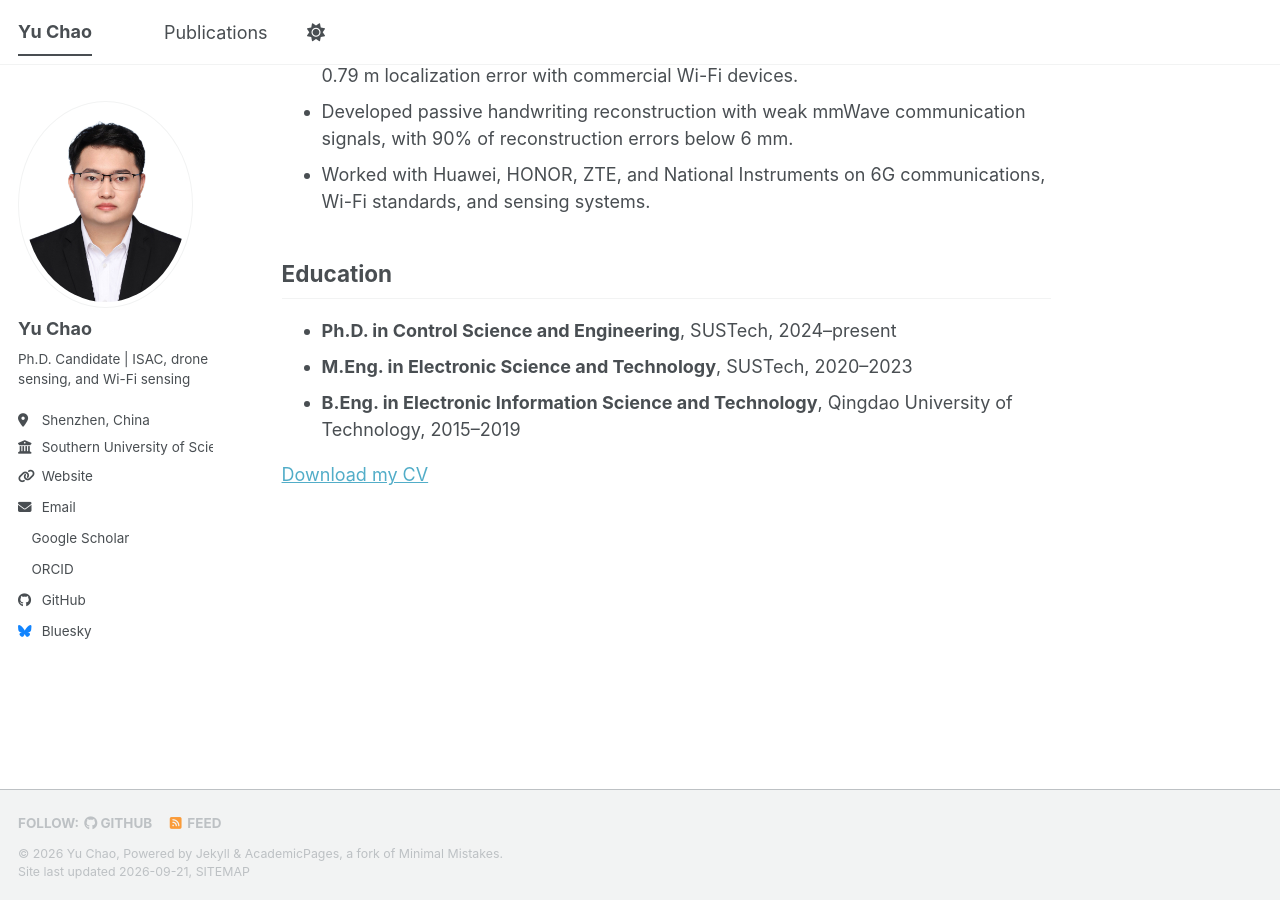
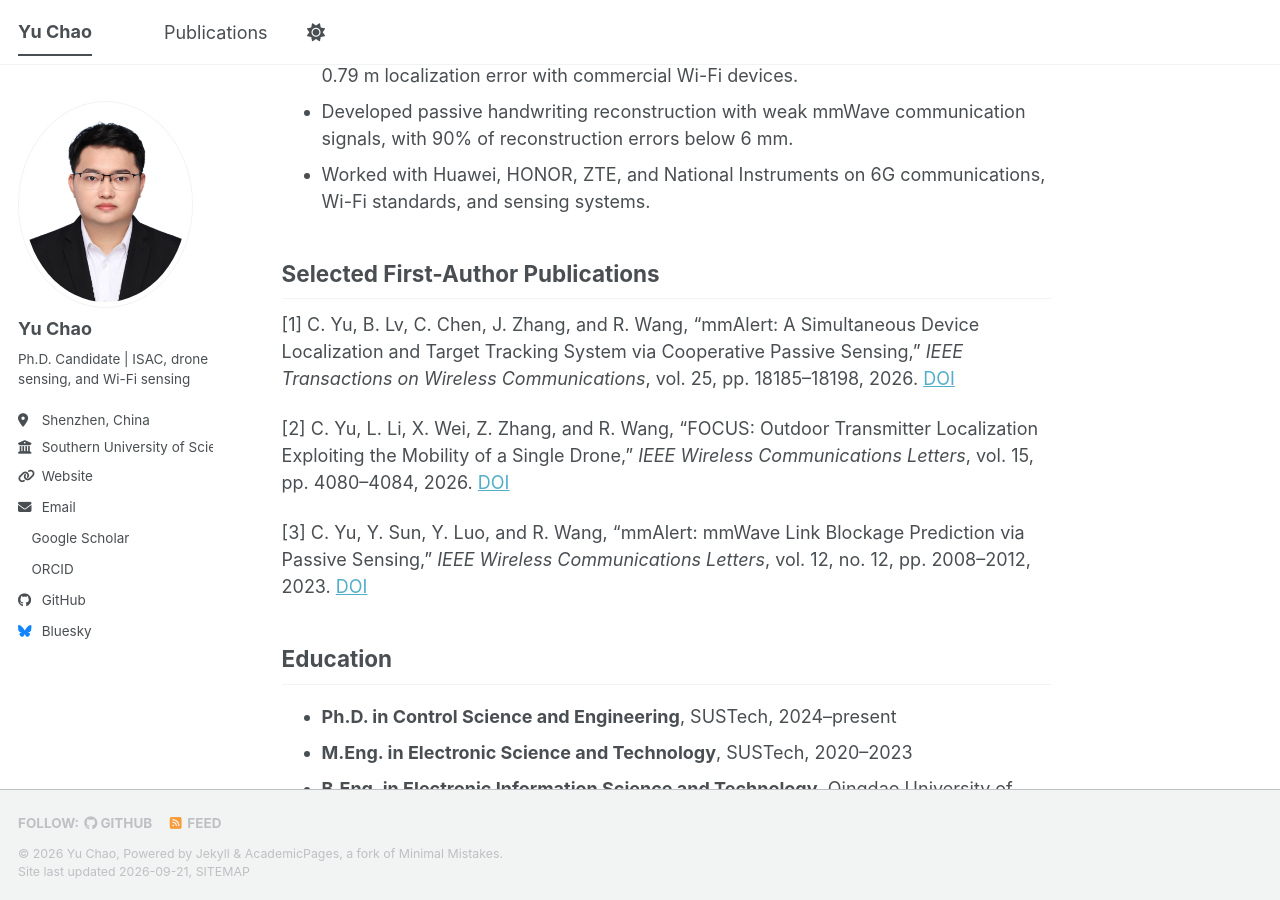
Before and after one commit to Ychao12032212/Ychao12032212.github.io, a Jekyll site: the page built from _pages/about.md, in a window 1280 px wide and 900 px high, scrolled down 759 px. Built offline with Jekyll 4.4.1, drawn with Linux system fonts in a browser that asks for light colours; a style sheet for code colours, icons or effects is not loaded.

Commit message:
Feature selected first-author publications on homepage

```diff
--- a/_pages/about.md
+++ b/_pages/about.md
@@ -26,6 +26,14 @@ My research lies at the intersection of wireless communications and sensing, wit
 - Developed passive handwriting reconstruction with weak mmWave communication signals, with 90% of reconstruction errors below 6 mm.
 - Worked with Huawei, HONOR, ZTE, and National Instruments on 6G communications, Wi-Fi standards, and sensing systems.
 
+## Selected First-Author Publications
+
+[1] C. Yu, B. Lv, C. Chen, J. Zhang, and R. Wang, “mmAlert: A Simultaneous Device Localization and Target Tracking System via Cooperative Passive Sensing,” *IEEE Transactions on Wireless Communications*, vol. 25, pp. 18185–18198, 2026. [DOI](https://doi.org/10.1109/TWC.2026.3698942)
+
+[2] C. Yu, L. Li, X. Wei, Z. Zhang, and R. Wang, “FOCUS: Outdoor Transmitter Localization Exploiting the Mobility of a Single Drone,” *IEEE Wireless Communications Letters*, vol. 15, pp. 4080–4084, 2026. [DOI](https://doi.org/10.1109/LWC.2026.3712042)
+
+[3] C. Yu, Y. Sun, Y. Luo, and R. Wang, “mmAlert: mmWave Link Blockage Prediction via Passive Sensing,” *IEEE Wireless Communications Letters*, vol. 12, no. 12, pp. 2008–2012, 2023. [DOI](https://doi.org/10.1109/LWC.2023.3304320)
+
 ## Education
 
 - **Ph.D. in Control Science and Engineering**, SUSTech, 2024–present
```
